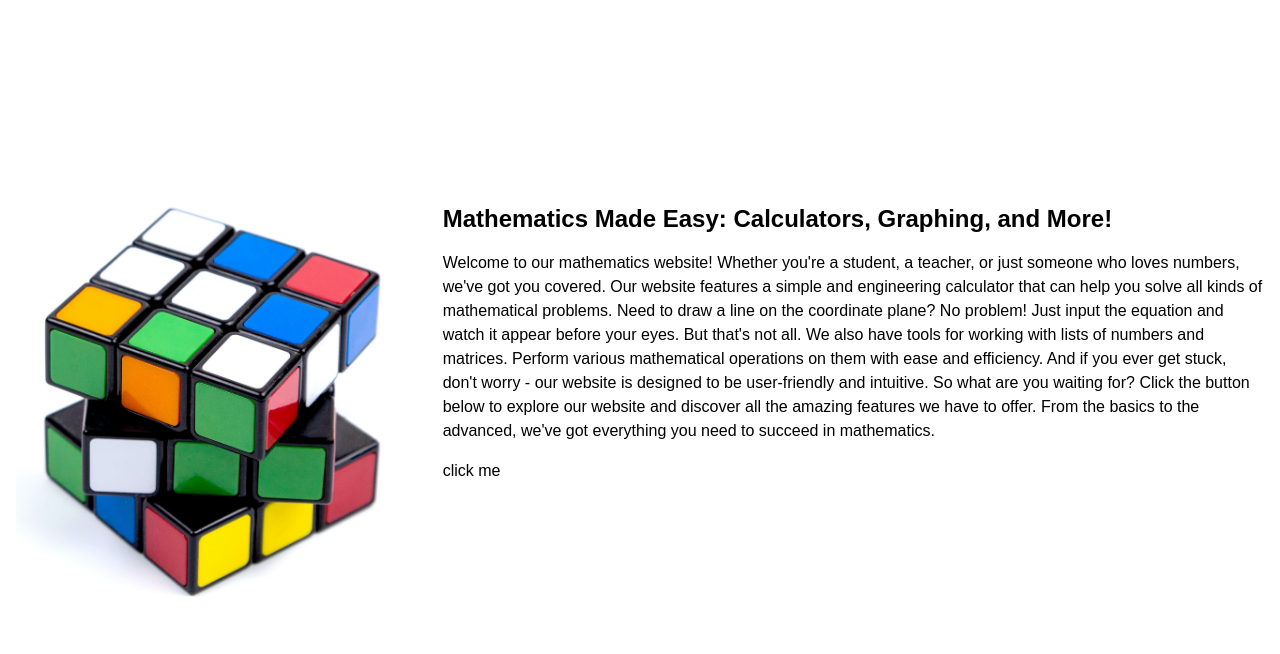
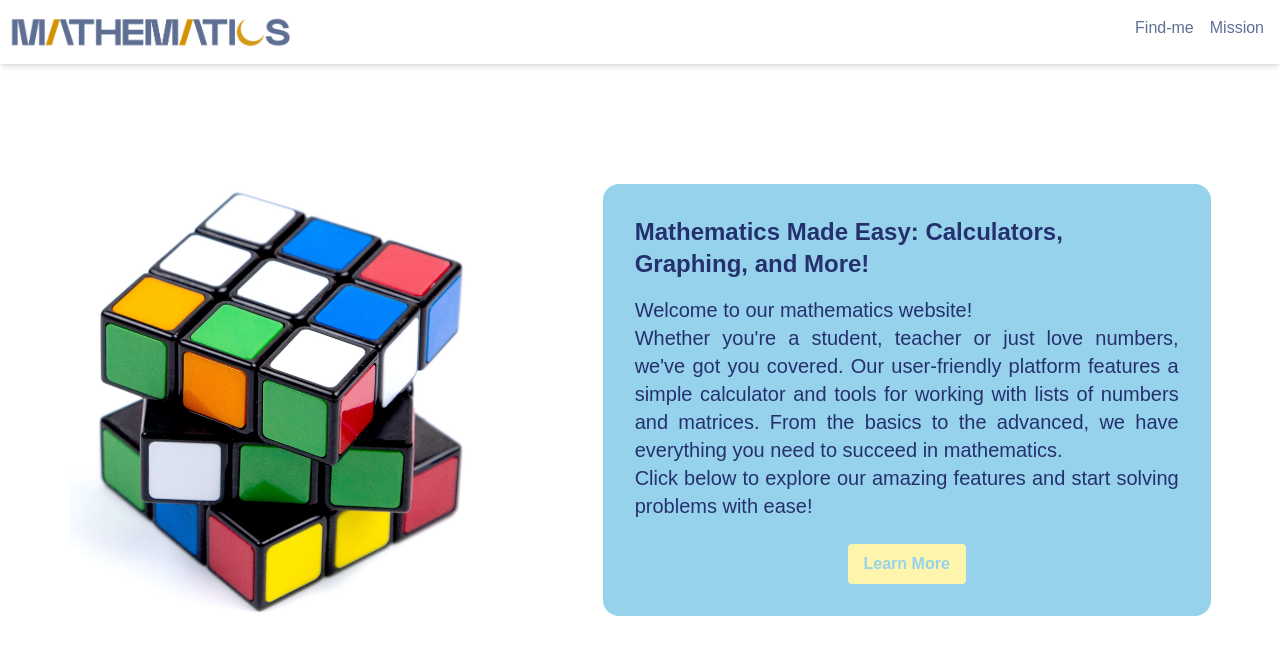
Before and after one commit to ka-mahda/Mathematics, a website: page index.html in a window 1280 px wide. Drawn offline with nearby package versions, Linux system fonts and the light colour scheme; files that its build step writes are made by us from their sources.

Commit message:
edit home page and add header

```diff
--- a/index.html
+++ b/index.html
@@ -9,27 +9,64 @@
 </head>
 
 <body>
-  <main class="container mx-auto absolute top-1/2 left-1/2 transform -translate-x-1/2 -translate-y-1/2">
-    <div class="flex flex-wrap justify-between">
-      <div class="w-full md:w-1/3 p-4">
+  <header class="flex justify-between h-16 w-full shadow-md">
+    <figure class="m-2">
+      <img src="./assets/logo/logo.png" alt="logo" class="h-full" />
+    </figure>
+    <div class="invisible md:visible m-2 flex justify-start text-SlateBlue hover:text-DarkBlue">
+      <a class="p-2 hover:text-DarkBlue hover:font-bold" href="https://github.com/ka-mahda" target="_blank">
+        Find-me
+      </a>
+      <a class="p-2 hover:text-DarkBlue hover:font-bold">Mission</a>
+    </div>
+  </header>
+  <main class="container mx-auto md:absolute top-1/2 left-1/2 md:transform md:-translate-x-1/2 md:-translate-y-1/2">
+    <div class="flex flex-wrap justify-around">
+      <div class="w-full md:w-1/3 p-4 relative">
         <figure>
-          <img src="./assets/volodymy.jpg" alt="Image" class="w-full h-auto">
+          <img src="./assets/volodymy.jpg" alt="Image"
+            class="w-full h-auto md:absolute md:top-1/2 md:transform md:-translate-y-1/2">
         </figure>
       </div>
-      <div class="w-full md:w-2/3 p-4">
-        <article>
-          <h2 class="text-2xl font-bold mb-4">Mathematics Made Easy: Calculators, Graphing, and More!</h2>
-          <p class="mb-4">Welcome to our mathematics website! Whether you're a student, a teacher, or just someone who loves numbers, we've got you covered. Our website features a simple and engineering calculator that can help you solve all kinds of mathematical problems. Need to draw a line on the coordinate plane? No problem! Just input the equation and watch it appear before your eyes.
-
-            But that's not all. We also have tools for working with lists of numbers and matrices. Perform various mathematical operations on them with ease and efficiency. And if you ever get stuck, don't worry - our website is designed to be user-friendly and intuitive.
-
-            So what are you waiting for? Click the button below to explore our website and discover all the amazing features we have to offer. From the basics to the advanced, we've got everything you need to succeed in mathematics.</p>
-          <button>click me</button>
+      <div class="w-full md:w-2/4 p-4">
+        <article class="bg-SkyBlue p-8 rounded-2xl md:p-4 lg:p-8">
+          <h2 class="text-2xl font-bold mb-4 text-DarkBlue md:text-lg lg:text-2xl">Mathematics Made Easy: Calculators,
+            Graphing, and More!</h2>
+          <p class="mb-6 text-DarkBlue text-justify md:text-base lg:text-xl">Welcome to our mathematics website!<br />
+            Whether you're a student, teacher or just love numbers, we've got you covered. Our user-friendly platform
+            features a simple calculator and tools for working with lists of numbers and matrices. From the basics to
+            the advanced, we have everything you need to succeed in mathematics.<br /> Click below to explore our
+            amazing features and start solving problems with ease!</p>
+          <button id="modal-button"
+            class="bg-LemonChiffon text-SkyBlue font-bold py-2 px-4 block m-auto rounded focus:outline-none focus:shadow-outline">Learn
+            More</button>
+          <dialog id="modal" class="bg-white rounded-md p-4">
+            <button id="close-button" class="absolute top-0 right-0 mt-2 mr-2">&times;</button>
+            <nav>
+              <ul>
+                <li><a href="#">Page 1</a></li>
+                <li><a href="#">Page 2</a></li>
+                <li><a href="#">Page 3</a></li>
+              </ul>
+            </nav>
+          </dialog>
         </article>
       </div>
     </div>
   </main>
+  <!-- <script>
+    const modalButton = document.getElementById('modal-button');
+    const modal = document.getElementById('modal');
+    const closeButton = document.getElementById('close-button');
 
+    modalButton.addEventListener('click', () => {
+      modal.open = true;
+    });
+
+    closeButton.addEventListener('click', () => {
+      modal.open = false;
+    });
+  </script> -->
 </body>
 
 </html>
```
